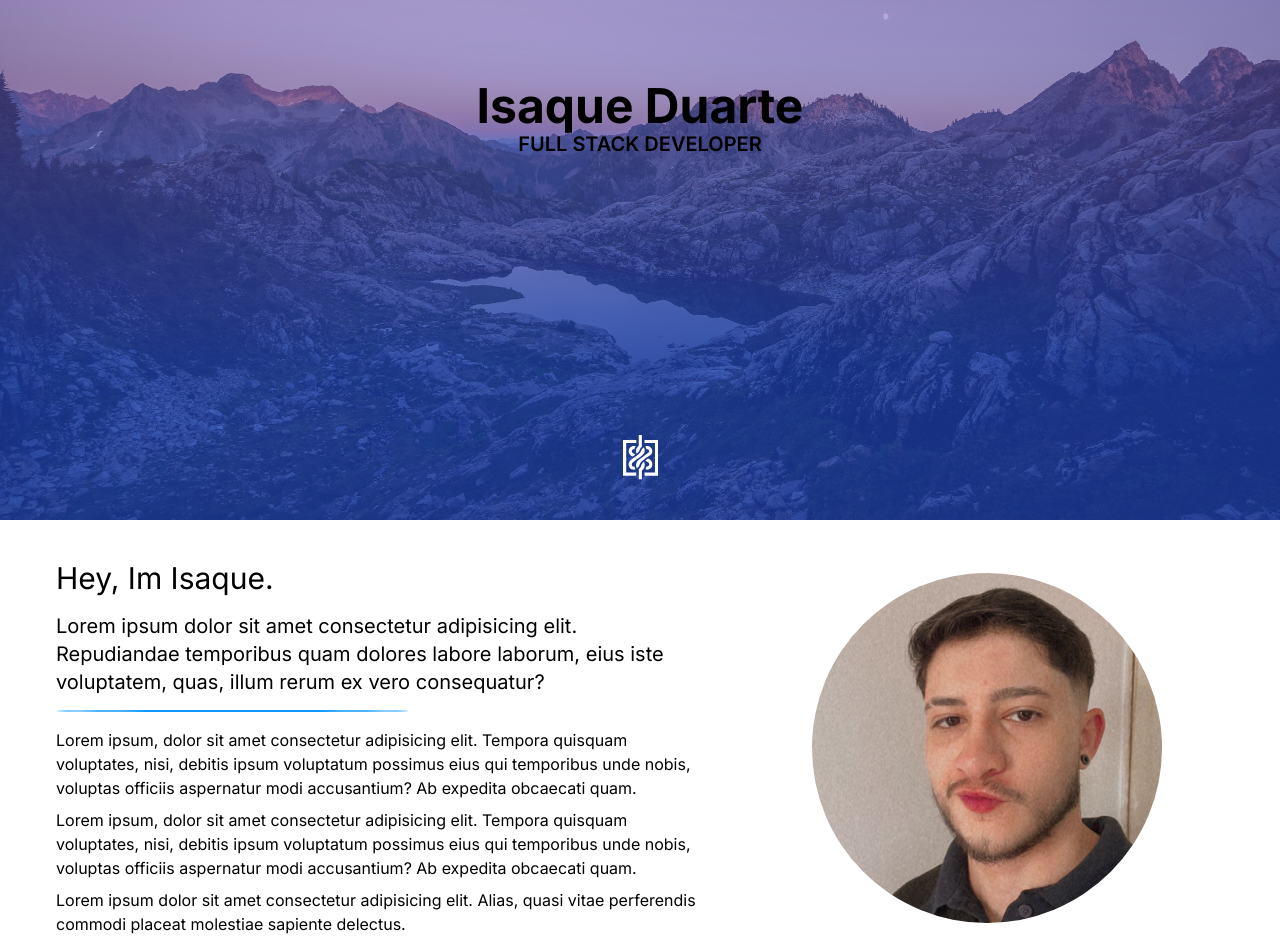
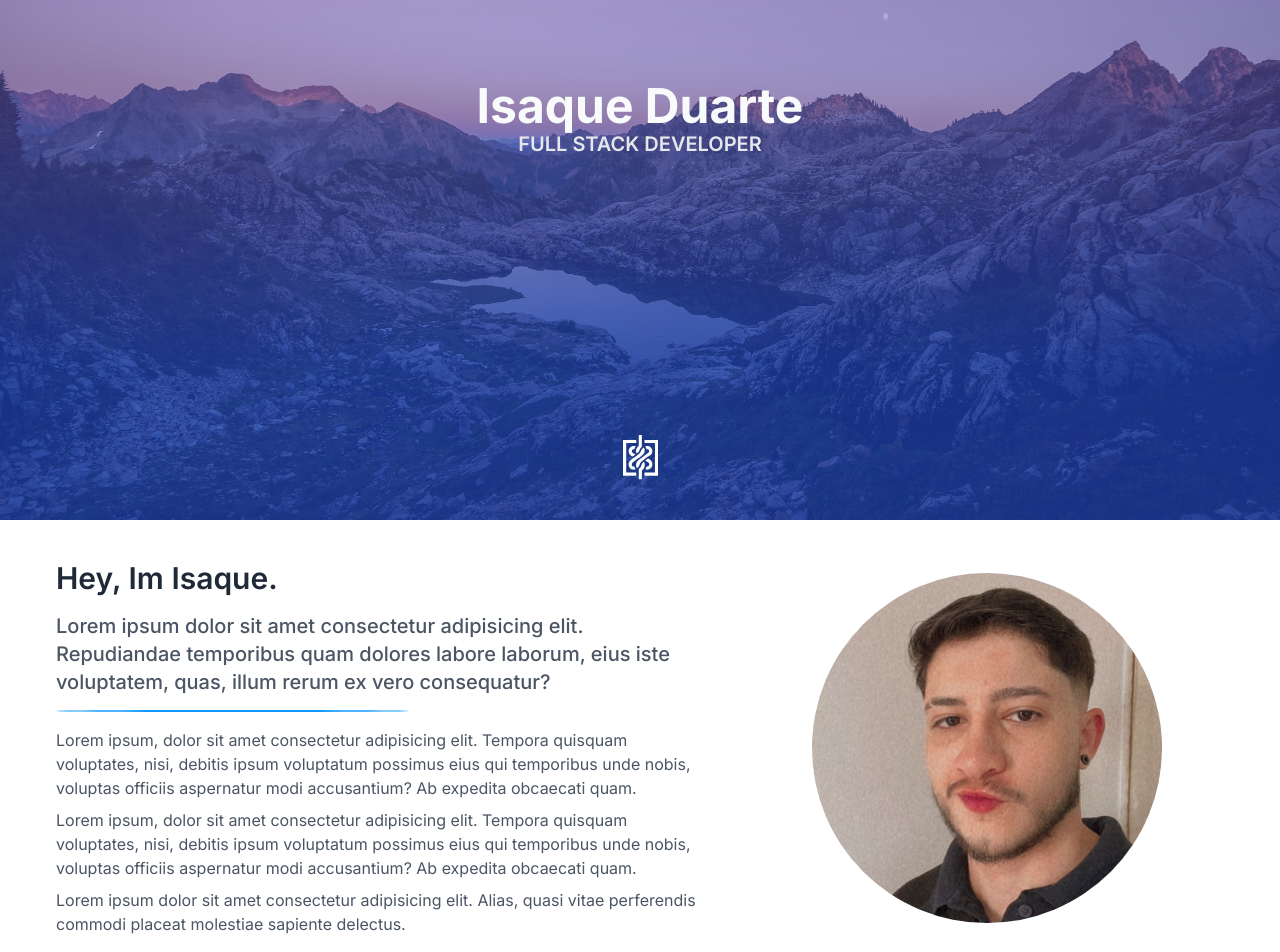
Before and after one commit to harry-fruit/my-portfolio, a Next.js app: page / in a window 1280 px wide. Shown: the part 280-1232 px from the top of the page. Built offline with nearby package versions, Linux system fonts and the light colour scheme.

Commit message:
improv: ajustar cores (font & background)

```diff
--- a/src/app/layout.tsx
+++ b/src/app/layout.tsx
@@ -16,7 +16,7 @@ export default function RootLayout({
 }>) {
   return (
     <html lang="en">
-      <body className={inter.className}>{children}</body>
+      <body className={`${inter.className} dark:bg-slate-900`}>{children}</body>
     </html>
   );
 }
--- a/src/components/about/About.tsx
+++ b/src/components/about/About.tsx
@@ -5,8 +5,8 @@ export const About: React.FC = (): JSX.Element => {
   return (
     <section id={"about"} className={`w-full py-10 px-2 md:px-6 xl:px-14 2xl:px-32 ${style.aboutContainer}`}>
       <div id="header-wrapper" className={`${style.header} flex flex-col justify-center items-center relative`}>
-        <h2 className="text-3xl w-full text-center md:text-start">Hey, Im Isaque.</h2>
-        <h4 className={"text-xl py-4 text-center md:text-start"}>
+        <h2 className="text-3xl w-full text-center md:text-start font-semibold text-gray-800 dark:text-gray-50">Hey, Im Isaque.</h2>
+        <h4 className={"text-xl py-4 text-center md:text-start font-medium text-gray-600 dark:text-gray-100"}>
           Lorem ipsum dolor sit amet consectetur adipisicing elit. Repudiandae
           temporibus quam dolores labore laborum, eius iste voluptatem, quas,
           illum rerum ex vero consequatur?
@@ -14,19 +14,19 @@ export const About: React.FC = (): JSX.Element => {
         <div className={`${style.lineSplit} absolute bottom-0 md:left-0`}/>
       </div>
       <div id="text-wrapper" className={`${style.txt} flex flex-col justify-center gap-2 md:mt-4`}>
-        <p className="text-center md:text-start">
+        <p className="text-center md:text-start text-gray-600">
           Lorem ipsum, dolor sit amet consectetur adipisicing elit. Tempora
           quisquam voluptates, nisi, debitis ipsum voluptatum possimus eius qui
           temporibus unde nobis, voluptas officiis aspernatur modi accusantium?
           Ab expedita obcaecati quam.
         </p>
-        <p className="text-center md:text-start">
+        <p className="text-center md:text-start text-gray-600">
           Lorem ipsum, dolor sit amet consectetur adipisicing elit. Tempora
           quisquam voluptates, nisi, debitis ipsum voluptatum possimus eius qui
           temporibus unde nobis, voluptas officiis aspernatur modi accusantium?
           Ab expedita obcaecati quam.
         </p>
-        <p className="text-center md:text-start">Lorem ipsum dolor sit amet consectetur adipisicing elit. Alias, quasi vitae perferendis commodi placeat molestiae sapiente delectus.</p>
+        <p className="text-center md:text-start text-gray-600">Lorem ipsum dolor sit amet consectetur adipisicing elit. Alias, quasi vitae perferendis commodi placeat molestiae sapiente delectus.</p>
       </div>
       <div id="imageWrapper" className={`w-full h-full relative ${style.picture} flex flex-col items-center justify-center`}>
         <Image
--- a/src/components/introduction/AnimatedBackground.tsx
+++ b/src/components/introduction/AnimatedBackground.tsx
@@ -18,12 +18,12 @@ export const AnimatedBackground: React.FC = (): JSX.Element => {
       className={`${style.introGradient} w-full h-full absolute z-10 flex flex-col items-center justify-center`}
     >
       <div className="animated-header relative flex flex-col justify-center items-center">
-        <h1 className="w-fit text-5xl text-center font-bold" ref={headerRef}>
+        <h1 className="w-fit text-5xl text-center font-bold text-gray-50" ref={headerRef}>
           Isaque Duarte
         </h1>
         <div className="h-1 w-0 bg-gray-100 absolute" ref={lineRef}></div>{" "}
         <h3
-          className="w-fit text-xl uppercase font-semibold text-center"
+          className="w-fit text-xl uppercase font-semibold text-center text-gray-200"
           ref={subHeaderRef}
         >
           Full stack developer
```
